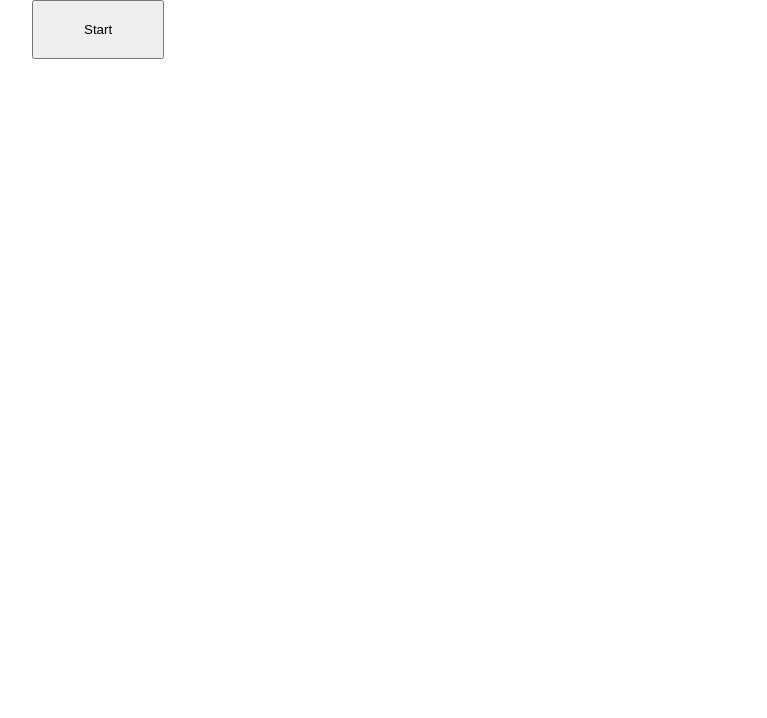
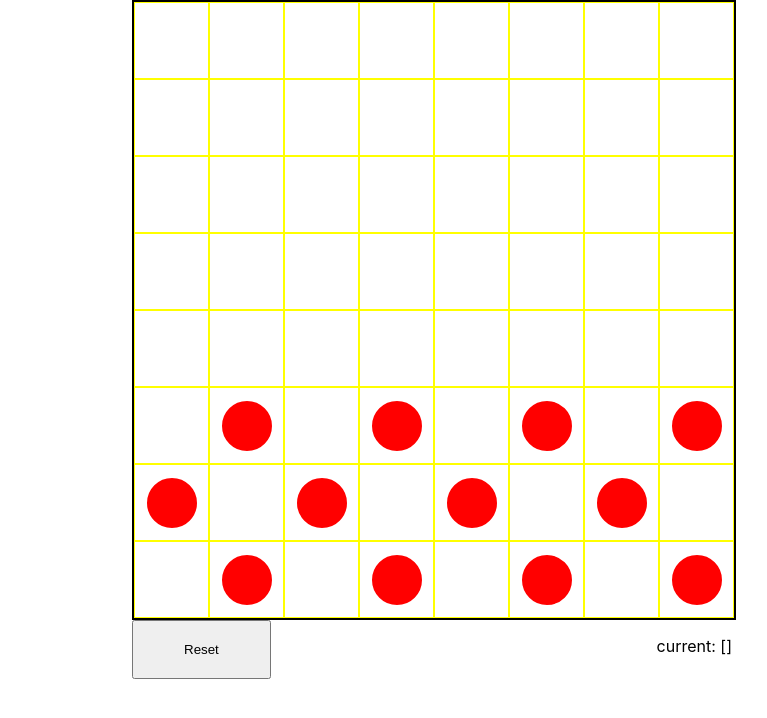
Before and after one commit to cjbt/checker-board, a React (Create React App) app in the folder client/: page / in a window 1280 px wide. Shown: the top 718 px of the page, without its empty margins (208-975 px from the left). Built offline with nearby package versions, Linux system fonts and the light colour scheme.

Commit message:
create selected styled

```diff
--- a/client/src/App.js
+++ b/client/src/App.js
@@ -4,7 +4,8 @@ import CheckerBoard from './components/CheckerBoard';
 
 function App() {
   const [state, setState] = useState([]);
-  const [start, setStart] = useState(false);
+  const [start, setStart] = useState(true);
+  const [currentPosition, setCurrentPosition] = useState([]);
 
   useEffect(() => {
     init();
@@ -39,14 +40,25 @@ function App() {
     setStart(true);
   };
 
+  const selectCurrentPos = tuple => {
+    setCurrentPosition(tuple);
+  };
+
   if (!state.length) return <h1>Loading...</h1>;
 
   return (
     <StyledApp>
       {start ? (
         <>
-          <CheckerBoard state={state} />
-          <StyledButton onClick={init}>Reset</StyledButton>
+          <CheckerBoard
+            state={state}
+            selectCurrentPos={selectCurrentPos}
+            currentPosition={currentPosition}
+          />
+          <StyledInfo>
+            <StyledButton onClick={init}>Reset</StyledButton>
+            <p>current: {JSON.stringify(currentPosition)}</p>
+          </StyledInfo>
         </>
       ) : (
         <StyledButton onClick={handleStart}>Start</StyledButton>
@@ -57,10 +69,14 @@ function App() {
 
 const StyledApp = styled.div`
   width: 100%;
-  max-width: 800px;
+  max-width: 600px;
   margin: 0 auto;
 `;
-
+const StyledInfo = styled.div`
+  display: flex;
+  width: 100%;
+  justify-content: space-between;
+`;
 const StyledButton = styled.button`
   padding: 20px 50px;
 `;
--- a/client/src/components/CheckerBoard.jsx
+++ b/client/src/components/CheckerBoard.jsx
@@ -2,10 +2,14 @@ import React from 'react';
 import styled from 'styled-components';
 import ColumnList from './ColumnList';
 
-const CheckerBoard = ({ state }) => {
+const CheckerBoard = ({ state, selectCurrentPos, currentPosition }) => {
   return (
     <StyledCheckerBoardContainer>
-      <ColumnList state={state} />
+      <ColumnList
+        state={state}
+        selectCurrentPos={selectCurrentPos}
+        currentPosition={currentPosition}
+      />
     </StyledCheckerBoardContainer>
   );
 };
--- a/client/src/components/Column.jsx
+++ b/client/src/components/Column.jsx
@@ -2,11 +2,21 @@ import React from 'react';
 import styled from 'styled-components';
 import RowList from './RowList';
 
-const Column = ({ column }) => {
+const Column = ({
+  column,
+  y,
+  selectCurrentPos,
+  currentPosition = { currentPosition }
+}) => {
   return (
     <StyledColumn>
       <StyledRow>
-        <RowList column={column} />
+        <RowList
+          column={column}
+          y={y}
+          selectCurrentPos={selectCurrentPos}
+          currentPosition={currentPosition}
+        />
       </StyledRow>
     </StyledColumn>
   );
--- a/client/src/components/ColumnList.jsx
+++ b/client/src/components/ColumnList.jsx
@@ -1,11 +1,17 @@
 import React from 'react';
 import Column from './Column';
 
-const ColumnList = ({ state }) => {
+const ColumnList = ({ state, selectCurrentPos, currentPosition }) => {
   return (
     <>
       {state.map((column, i) => (
-        <Column column={column} key={i} />
+        <Column
+          column={column}
+          key={i}
+          y={i}
+          selectCurrentPos={selectCurrentPos}
+          currentPosition={currentPosition}
+        />
       ))}
     </>
   );
--- a/client/src/components/Row.jsx
+++ b/client/src/components/Row.jsx
@@ -1,9 +1,22 @@
-import React from 'react';
+import React, { useState, useEffect } from 'react';
 import styled from 'styled-components';
 
-const Row = ({ row }) => {
+const Row = ({ row, x, y, selectCurrentPos, currentPosition }) => {
+  const [selected, setSelected] = useState(false);
+
+  const handleClick = () => {
+    selectCurrentPos([y, x]);
+  };
+
+  useEffect(() => {
+    if (y === currentPosition[0] && x === currentPosition[1]) {
+      setSelected(true);
+    } else {
+      setSelected(false);
+    }
+  }, [x, y, currentPosition]);
   return (
-    <StyledRowItem>
+    <StyledRowItem onClick={handleClick} selected={selected}>
       {row === 1 && <StyledCircle />}
       {row === 2 && <StyledSquare />}
     </StyledRowItem>
@@ -16,6 +29,7 @@ const StyledRowItem = styled.div`
   display: flex;
   justify-content: center;
   align-items: center;
+  background-color: ${({ selected }) => (selected ? 'black' : 'white')};
 `;
 const StyledCircle = styled.div`
   width: 50px;
--- a/client/src/components/RowList.jsx
+++ b/client/src/components/RowList.jsx
@@ -1,11 +1,18 @@
 import React from 'react';
 import Row from './Row';
 
-const RowList = ({ column }) => {
+const RowList = ({ column, y, selectCurrentPos, currentPosition }) => {
   return (
     <>
       {column.map((row, i) => (
-        <Row row={row} key={i} />
+        <Row
+          row={row}
+          key={i}
+          x={i}
+          y={y}
+          selectCurrentPos={selectCurrentPos}
+          currentPosition={currentPosition}
+        />
       ))}
     </>
   );
```
